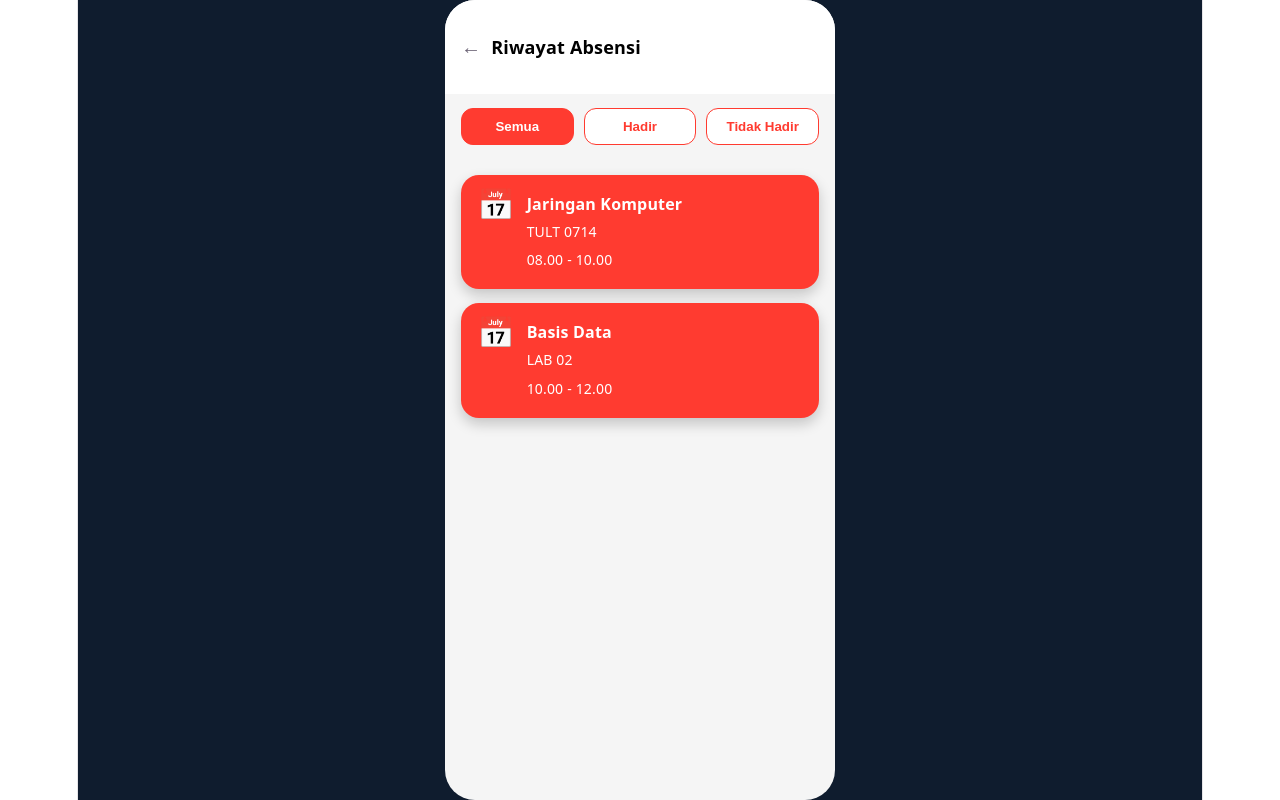
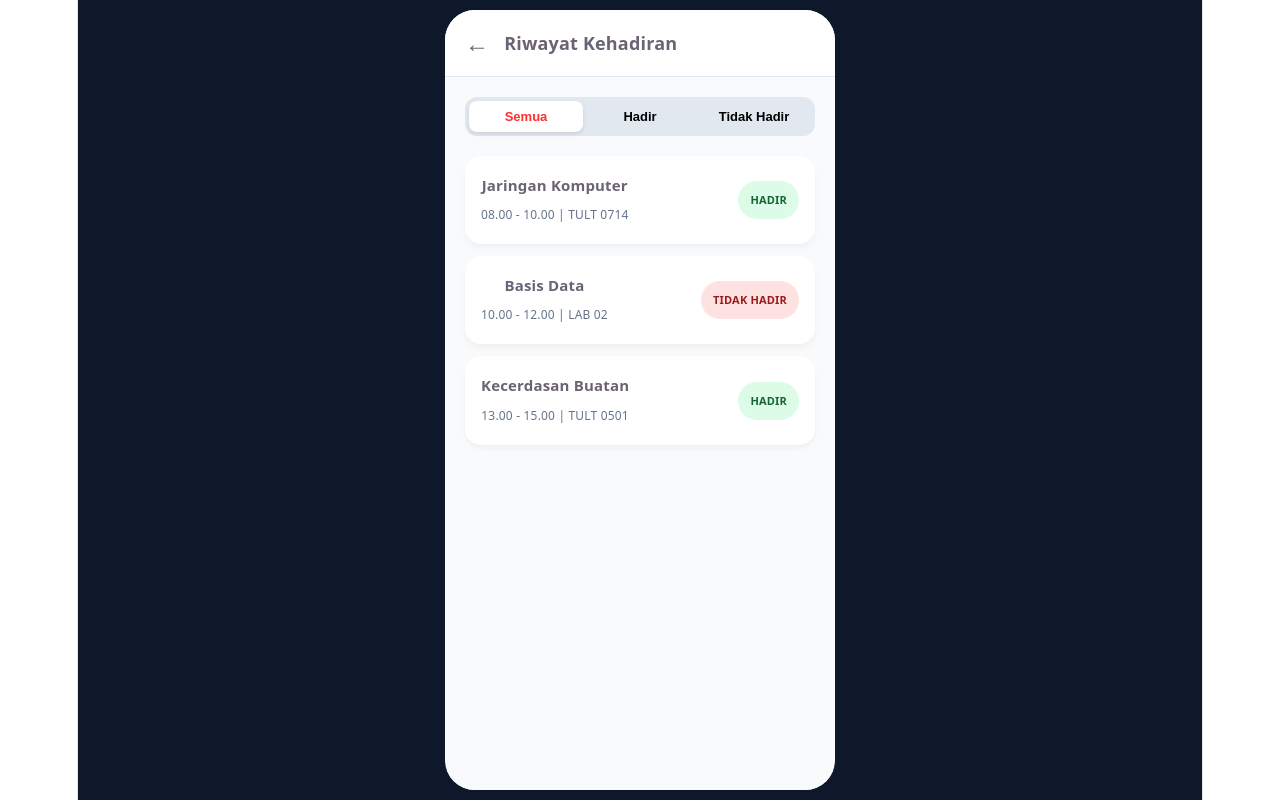
Before and after one commit to Raniahhasna98o6/Sistem-Absensi-Digital, a Vue app in the folder frontend-absensi-digital-fixed/: page /riwayat in a window 1280 px wide. Built offline with nearby package versions, Linux system fonts and the light colour scheme; no server answers.

Commit message:
final but not final

```diff
--- a/frontend-absensi-digital-fixed/index.html
+++ b/frontend-absensi-digital-fixed/index.html
@@ -1,6 +1,8 @@
 <!doctype html>
 <html lang="en">
   <head>
+    <link rel="stylesheet" href="https://unpkg.com/leaflet/dist/leaflet.css" />
+    <script src="https://unpkg.com/leaflet/dist/leaflet.js"></script>
     <meta charset="UTF-8" />
     <link rel="icon" type="image/svg+xml" href="/favicon.svg" />
     <meta name="viewport" content="width=device-width, initial-scale=1.0" />
--- a/frontend-absensi-digital-fixed/src/pages/Absensi.vue
+++ b/frontend-absensi-digital-fixed/src/pages/Absensi.vue
@@ -38,10 +38,8 @@
 
         <!-- CARD 2 (MAPS) -->
         <div class="card">
-          <iframe
-            src="https://maps.google.com/maps?q=telkom%20university&t=&z=15&ie=UTF8&iwloc=&output=embed"
-            class="map">
-          </iframe>
+          <!-- Ganti iframe dengan div ini -->
+          <div id="map" class="map"></div>
         </div>
 
         <!-- CARD 3 -->
@@ -64,51 +62,59 @@
 </template>
 
 <script setup>
-import { ref, onMounted } from 'vue'
+import { ref, onMounted, onUnmounted } from 'vue'
 import { useRouter } from 'vue-router'
 
 const router = useRouter()
-const koordinat = ref({ lat: null, lng: null }) // Variabel penyimpan lokasi
-const matkulHariIni = ref({
-  matkul: 'Memuat jadwal...',
-  jam: '-',
-  ruang: '-'
-})
+const koordinat = ref({ lat: -6.974, lng: 107.630 }) // Default Telkom
+let map = null
+let blueDot = null
+let watchId = null
 
-// --- LOGIKA AMBIL FOTO ---
 const ambilFoto = () => {
-  // Simpan matkul DAN lokasi sekaligus ke storage
-  const dataAbsen = {
-    ...matkulHariIni.value,
+  localStorage.setItem('active_class', JSON.stringify({
+    matkul: 'Jaringan Komputer', // Data dummy sesuai tugas kamu
     lat: koordinat.value.lat,
     lng: koordinat.value.lng
-  }
-  localStorage.setItem('active_class', JSON.stringify(dataAbsen))
+  }))
   router.push('/kamera')
 }
 
 onMounted(() => {
-  // 1. Ambil Lokasi Mahasiswa Sekarang (Saat Masuk Halaman Absensi)
+  // 1. Inisialisasi Peta Leaflet
+  map = L.map('map').setView([koordinat.value.lat, koordinat.value.lng], 17);
+
+  L.tileLayer('https://{s}.tile.openstreetmap.org/{z}/{x}/{y}.png', {
+    attribution: '© OpenStreetMap'
+  }).addTo(map);
+
+  // 2. Buat "Titik Biru" Kustom
+  blueDot = L.circleMarker([koordinat.value.lat, koordinat.value.lng], {
+    radius: 8,
+    fillColor: '#2196F3', // Warna biru Google Maps
+    color: 'white',
+    weight: 2,
+    fillOpacity: 1
+  }).addTo(map);
+
+  // 3. Pantau Lokasi Mahasiswa secara Real-Time
   if (navigator.geolocation) {
-    navigator.geolocation.getCurrentPosition((pos) => {
-      koordinat.value.lat = pos.coords.latitude
-      koordinat.value.lng = pos.coords.longitude
-      console.log("Lokasi terkunci:", koordinat.value)
+    watchId = navigator.geolocation.watchPosition((pos) => {
+      const { latitude, longitude } = pos.coords
+      koordinat.value = { lat: latitude, lng: longitude }
+
+      // Update posisi titik biru dan fokus kamera peta
+      blueDot.setLatLng([latitude, longitude])
+      map.setView([latitude, longitude])
     }, (err) => {
-      console.error("Gagal dapet GPS:", err)
-      // Fallback kalau GPS mati (buat testing)
-      koordinat.value = { lat: -6.974, lng: 107.630 }
-    })
+      console.error("GPS Error:", err)
+    }, { enableHighAccuracy: true });
   }
+})
 
-  // 2. Data Dummy Matkul (Sesuai kode lu sebelumnya)
-  setTimeout(() => {
-    matkulHariIni.value = {
-      matkul: 'Jaringan Komputer',
-      jam: '08.00 - 10.00',
-      ruang: 'TULT 0714'
-    }
-  }, 500)
+// Bersihkan sensor GPS saat pindah halaman agar baterai HP tidak boros
+onUnmounted(() => {
+  if (watchId) navigator.geolocation.clearWatch(watchId)
 })
 </script>
 
@@ -221,8 +227,9 @@ onMounted(() => {
 /* MAP */
 .map {
   width: 100%;
-  height: 180px;
+  height: 200px;
   border-radius: 15px;
+  z-index: 1;
   border: none;
 }
 
--- a/frontend-absensi-digital-fixed/src/pages/Preview.vue
+++ b/frontend-absensi-digital-fixed/src/pages/Preview.vue
@@ -95,8 +95,8 @@ const kirim = async () => {
         const response = await axios.post(`${cleanBaseURL}/api/absensi`, {
           image: image.value,
           matkul: activeClass.value.matkul,
-          lat: latAsli, // Dinamis dari GPS
-          lng: lngAsli  // Dinamis dari GPS
+          Latitude: latAsli, // Dinamis dari GPS
+          Longitude: lngAsli  // Dinamis dari GPS
         }, {
           withCredentials: true
         })
--- a/frontend-absensi-digital-fixed/src/pages/Riwayat.vue
+++ b/frontend-absensi-digital-fixed/src/pages/Riwayat.vue
@@ -2,52 +2,53 @@
   <div class="wrapper">
     <div class="phone">
 
-      <!-- HEADER & NAVIGASI -->
-      <div class="header">
-        <span class="back" @click="back">←</span>
-        <h3>Riwayat Absensi</h3>
+      <!-- TOPBAR -->
+      <div class="topbar">
+        <span @click="back">←</span>
+        <h3>Riwayat Kehadiran</h3>
       </div>
 
-      <!-- FILTER STATUS (SEMUA, HADIR, TIDAK) -->
-      <div class="filter">
+      <div class="content">
+        <!-- FILTER TABS -->
+        <div class="tabs">
           <button
-          :class="['tab', active === 'semua' && 'active']"
+            :class="{ active: active === 'semua' }"
             @click="active = 'semua'"
-        >
-          Semua
-        </button>
+          >Semua</button>
           <button
-          :class="['tab', active === 'hadir' && 'active']"
+            :class="{ active: active === 'hadir' }"
             @click="active = 'hadir'"
-        >
-          Hadir
-        </button>
+          >Hadir</button>
           <button
-          :class="['tab', active === 'tidak' && 'active']"
+            :class="{ active: active === 'tidak' }"
             @click="active = 'tidak'"
-        >
-          Tidak Hadir
-        </button>
+          >Tidak Hadir</button>
         </div>
 
-      <!-- LIST RIWAYAT HASIL FILTER -->
-      <div class="content">
+        <!-- DAFTAR RIWAYAT -->
+        <div class="list-container">
+          <div v-if="filteredData.length === 0" class="empty">
+            <p>Belum ada riwayat absen.</p>
+          </div>
+
           <div
             v-for="(item, index) in filteredData"
             :key="index"
-          class="card"
+            class="history-card"
           >
-          <div class="row">
-            <div class="icon">📅</div>
-            <div class="text">
+            <div class="card-info">
               <p class="matkul">{{ item.matkul }}</p>
-              <p class="ruang">{{ item.ruang }}</p>
-              <p class="jam">{{ item.jam }}</p>
+              <p class="detail">{{ item.jam }} | {{ item.ruang }}</p>
             </div>
+            <div :class="['status-badge', item.status]">
+              {{ item.status === 'hadir' ? 'Hadir' : 'Tidak Hadir' }}
             </div>
           </div>
         </div>
 
+      </div>
+
+      <div class="bottom-spacer"></div>
     </div>
   </div>
 </template>
@@ -73,28 +74,29 @@ const filteredData = computed(() => {
 // --- AMBIL DATA RIWAYAT DARI AZURE ---
 onMounted(async () => {
   try {
-    const token = localStorage.getItem('token')
-    // Menggunakan domain: sistemabsensi-emcyfabpgpcuhaf5.indonesiacentral-01.azurewebsites.net
-    const response = await axios.get(`${import.meta.env.VITE_API_URL}/attendance/history`, {
-      headers: { Authorization: `Bearer ${token}` }
+    const baseURL = import.meta.env.VITE_API_URL || 'https://sistemabsensi-emcyfabpgpcuhaf5.indonesiacentral-01.azurewebsites.net'
+    const cleanBaseURL = baseURL.replace(/\/$/, "")
+
+    const response = await axios.get(`${cleanBaseURL}/api/absensi/riwayat`, {
+      withCredentials: true // Menggunakan Cookie nim_user sesuai backend lu
     })
     data.value = response.data
   } catch (error) {
     console.error('Gagal mengambil data:', error)
-    // Fallback data jika server offline
+    // Fallback data simulasi
     data.value = [
       { matkul: 'Jaringan Komputer', ruang: 'TULT 0714', jam: '08.00 - 10.00', status: 'hadir' },
-      { matkul: 'Basis Data', ruang: 'LAB 02', jam: '10.00 - 12.00', status: 'tidak' }
+      { matkul: 'Basis Data', ruang: 'LAB 02', jam: '10.00 - 12.00', status: 'tidak' },
+      { matkul: 'Kecerdasan Buatan', ruang: 'TULT 0501', jam: '13.00 - 15.00', status: 'hadir' }
     ]
   }
 })
 </script>
 
 <style scoped>
-/* --- LAYOUT UTAMA --- */
 .wrapper {
+  background: #0f172a;
   min-height: 100vh;
-  background: #0f1c2e;
   display: flex;
   justify-content: center;
   align-items: center;
@@ -102,96 +104,92 @@ onMounted(async () => {
 
 .phone {
   width: 390px;
-  height: 800px;
-  background: #f5f5f5;
+  height: 780px;
+  background: #f8fafc;
   border-radius: 30px;
   overflow: hidden;
   display: flex;
   flex-direction: column;
 }
 
-/* --- TAMPILAN HEADER --- */
-.header {
+.topbar {
+  padding: 20px;
+  background: white;
   display: flex;
   align-items: center;
-  gap: 10px;
-  padding: 16px;
-  background: white;
+  gap: 15px;
+  border-bottom: 1px solid #e2e8f0;
 }
 
-.header h3 {
-  font-weight: 700;
-  font-size: 18px;
-  color: black;
+.topbar span { font-size: 24px; cursor: pointer; }
+.topbar h3 { font-weight: 700; font-size: 18px; margin: 0; }
+
+.content {
+  flex: 1;
+  padding: 20px;
+  display: flex;
+  flex-direction: column;
+  gap: 20px;
+  overflow-y: auto;
 }
 
-.back {
-  font-size: 20px;
-  cursor: pointer;
+/* TABS */
+.tabs {
+  display: flex;
+  background: #e2e8f0;
+  padding: 4px;
+  border-radius: 12px;
 }
 
-/* --- TAB FILTER --- */
-.filter {
-  display: flex;
-  gap: 10px;
-  padding: 14px 16px;
+.tabs button {
+  flex: 1;
+  padding: 8px;
+  border: none;
+  border-radius: 8px;
+  font-weight: 600;
+  font-size: 13px;
+  cursor: pointer;
+  background: transparent;
+  transition: 0.3s;
 }
 
-.tab {
-  flex: 1;
-  padding: 10px;
-  border-radius: 12px;
-  border: 1.5px solid #ff3b30;
+.tabs button.active {
   background: white;
-  color: #ff3b30;
-  font-weight: 600;
-  cursor: pointer;
+  box-shadow: 0 2px 4px rgba(0,0,0,0.1);
+  color: #ff2d2d;
 }
 
-.tab.active {
-  background: #ff3b30;
-  color: white;
-}
-
-/* --- KONTEN & KARTU --- */
-.content {
-  padding: 16px;
+/* HISTORY CARD */
+.list-container {
   display: flex;
   flex-direction: column;
-  gap: 14px;
-}
-
-.card {
-  background: #ff3b30;
-  color: white;
-  padding: 16px;
-  border-radius: 18px;
-  box-shadow: 0 6px 14px rgba(0,0,0,0.2);
-}
-
-.row {
-  display: flex;
-  align-items: flex-start;
   gap: 12px;
 }
 
-.icon {
-  font-size: 30px;
+.history-card {
+  background: white;
+  padding: 16px;
+  border-radius: 16px;
+  display: flex;
+  justify-content: space-between;
+  align-items: center;
+  box-shadow: 0 4px 6px -1px rgba(0, 0, 0, 0.05);
 }
 
-.text {
-  display: flex;
-  flex-direction: column;
-  align-items: flex-start;
+.matkul { font-weight: 700; font-size: 15px; margin-bottom: 4px; }
+.detail { font-size: 12px; color: #64748b; }
+
+.status-badge {
+  padding: 6px 12px;
+  border-radius: 20px;
+  font-size: 11px;
+  font-weight: 700;
+  text-transform: uppercase;
 }
 
-.matkul {
-  font-size: 16px;
-  font-weight: 700;
-}
+.status-badge.hadir { background: #dcfce7; color: #166534; }
+.status-badge.tidak { background: #fee2e2; color: #991b1b; }
 
-.ruang, .jam {
-  font-size: 14px;
-  margin-top: 2px;
-}
+.empty { text-align: center; color: #94a3b8; margin-top: 40px; }
+.bottom-spacer { height: 20px; background: #f8fafc; }
 </style>
```
Also changed, not shown: 1 other file (tests, documents, lock files or other folders). Lines whose indentation alone changed are shown as unchanged.
